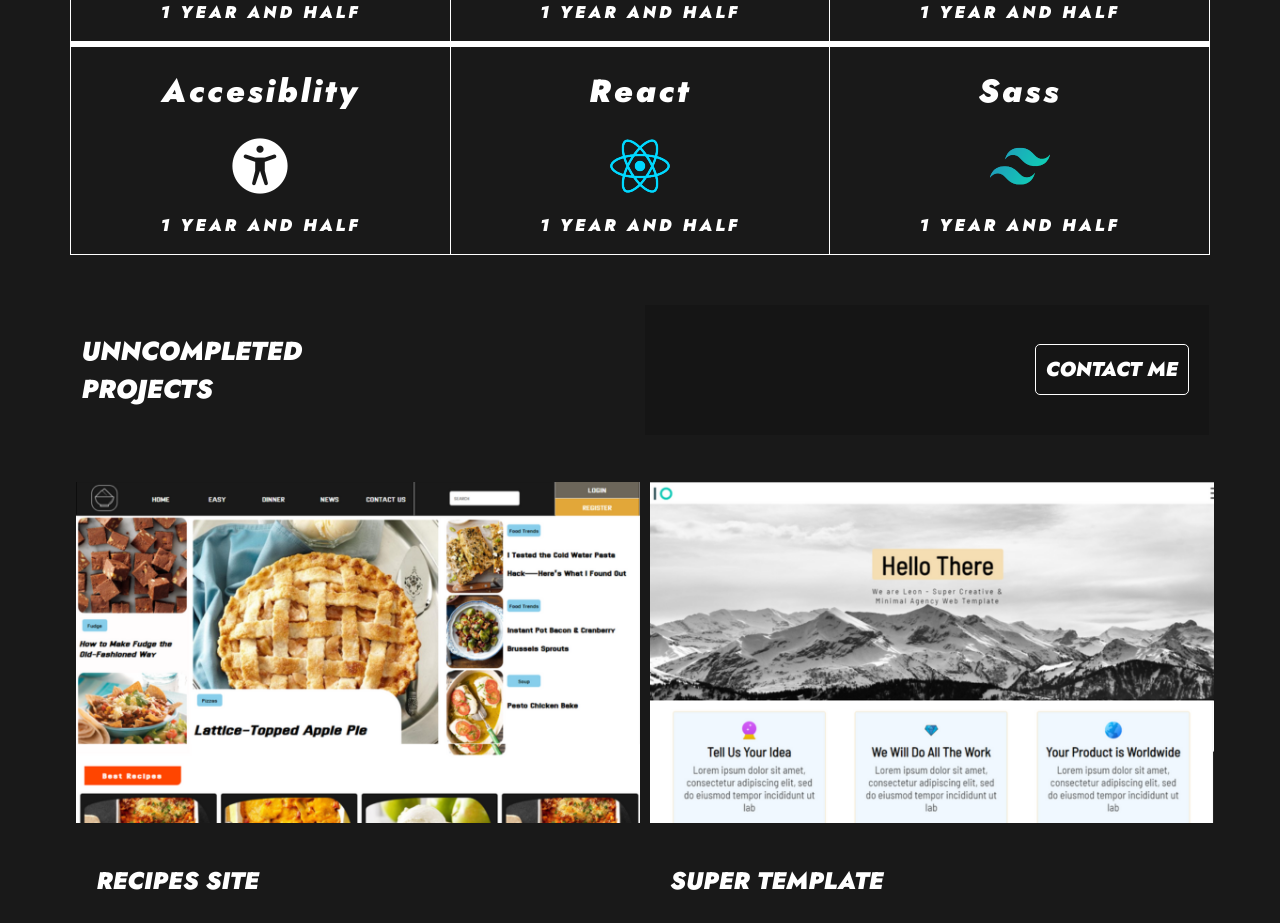
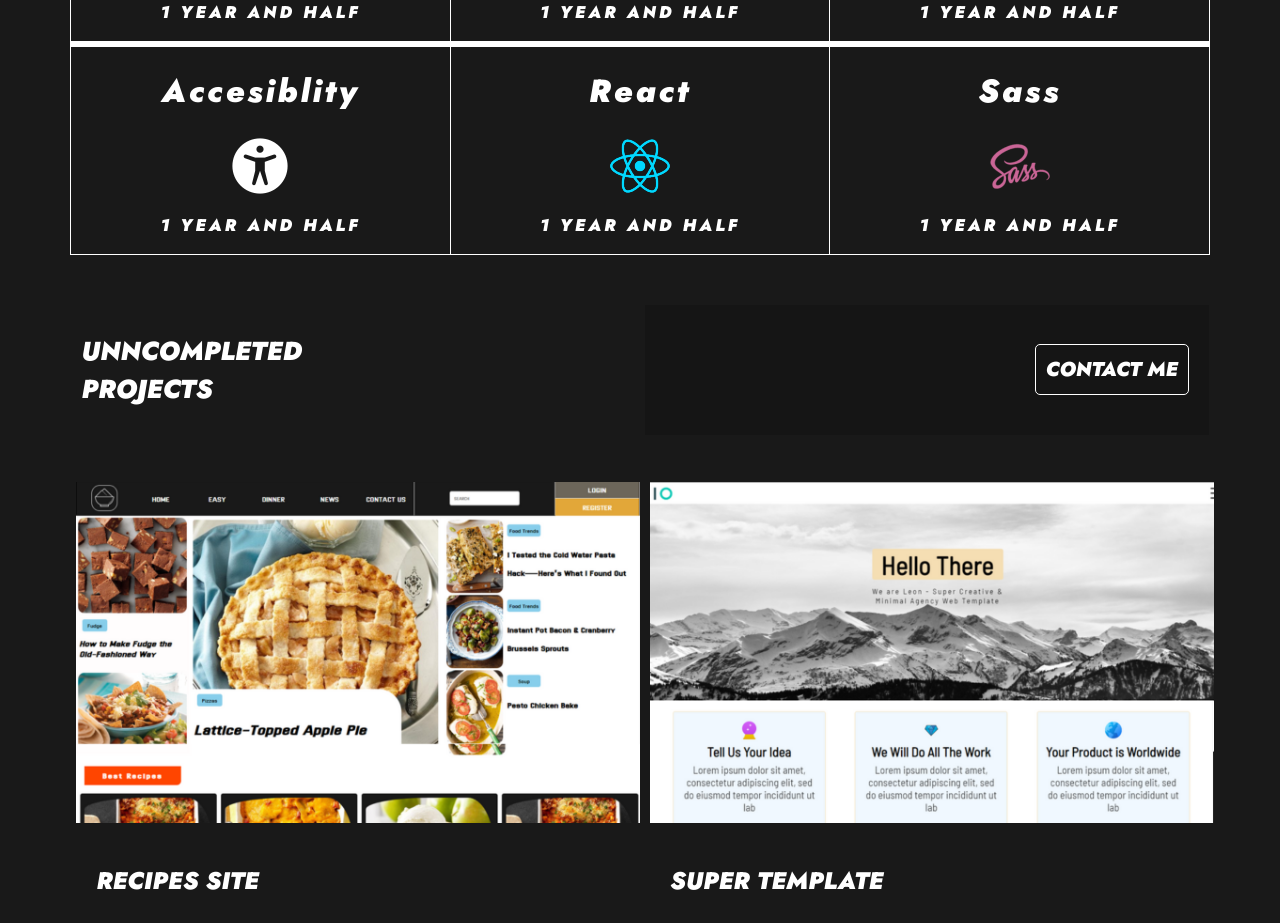
Before and after one commit to DepressedPenguin/Single_Page_Vite, a React (Vite) app: page / in a window 1280 px wide. Shown: the part 900-1823 px from the top of the page. Built offline with nearby package versions, Linux system fonts and the light colour scheme; a web font is replaced by a local one.

Commit message:
change icons and fix width of some divs

```diff
--- a/src/Components/Content/Content.css
+++ b/src/Components/Content/Content.css
@@ -137,7 +137,7 @@
 @media screen and (max-width: 1200px) {
   .Contnet {
     /* border: 1px solid white; */
-    width: 96%;
+    width: 100%;
     height: 100%;
     /* display: grid; */
     /* grid-template-columns: 100% 20%; */
--- a/src/Components/Langauges/index.jsx
+++ b/src/Components/Langauges/index.jsx
@@ -5,7 +5,7 @@
 import js_icon from "../Langs_icons/js.png";
 import acces_icon from "../Langs_icons/accessibility.png";
 import react_icon from "../Langs_icons/react.png";
-import tail_icon from "../Langs_icons/tail.png";
+import sass from "../Langs_icons/sass.png";
 
 // LANG FUNCTION
 export default function Langauges() {
@@ -38,7 +38,7 @@
       </div>
       <div className="lang_box">
         <h1>Sass</h1>
-        <img src={tail_icon}></img>
+        <img src={sass}></img>
         <p>1 YEAR AND HALF</p>
       </div>
     </div>
```
Also changed, not shown: src/Components/Langs_icons/sass.png.
